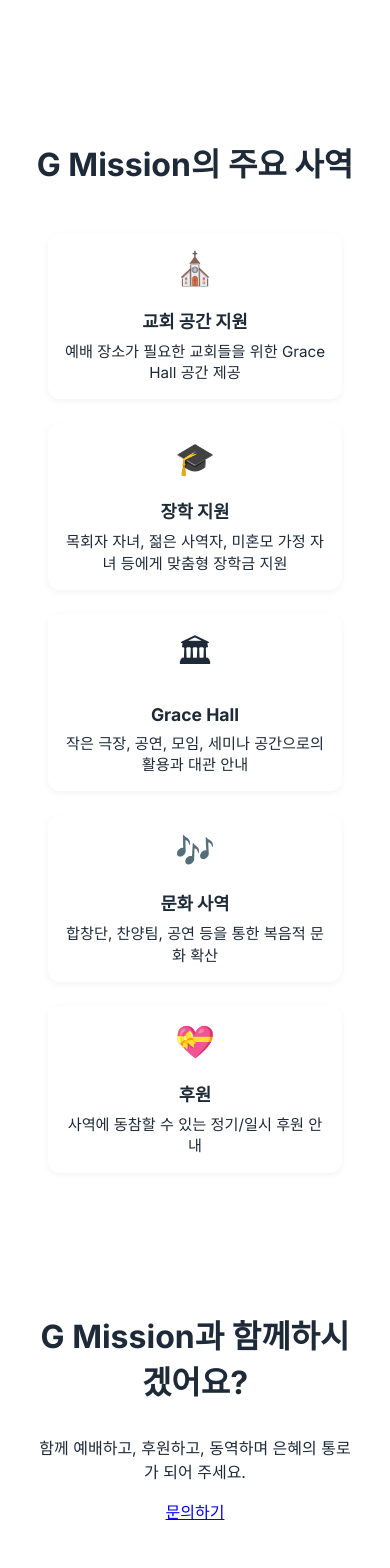
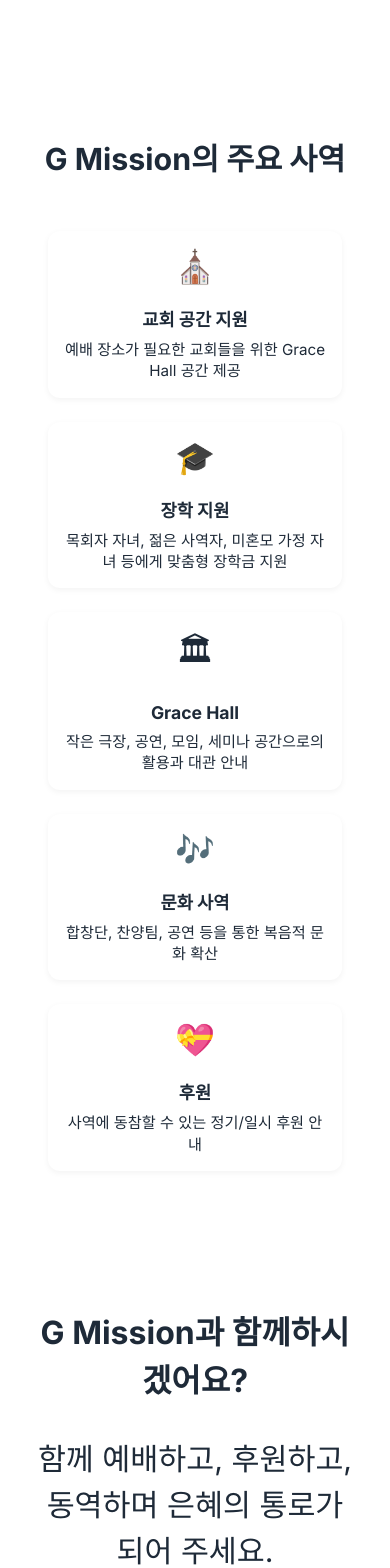
Before and after one commit to bumvino/g-mission, a Next.js app: page / in a window 390 px wide. Shown: the part 300-1868 px from the top of the page. Built offline with nearby package versions, Linux system fonts and the light colour scheme.

Commit message:
Update footer layout: Mobile break font fix features heading and worship info

```diff
--- a/app/globals.css
+++ b/app/globals.css
@@ -258,6 +258,16 @@ img { max-width: 100%; height: auto; display: block; }
     .feature-card {
         padding: 1rem;
     }
+
+    .features-heading {
+        font-size: 1.9rem;
+        line-height: 1.5;
+    }
+
+    .worship-info {
+        font-size: 1.9rem;
+        line-height: 1.5;
+    }
 }
 
 /* Small screen breakpoint (≤ 600px) */
--- a/app/scholarship/page.jsx
+++ b/app/scholarship/page.jsx
@@ -50,7 +50,7 @@ export default function ScholarshipPage() {
                 <h2>장학금 신청 또는 추천을 원하시나요?</h2>
                 <p>
                     해당 사역의 대상자이거나 추천하고 싶은 분이 있다면, 아래 버튼을 눌러 연락해 주세요.
-                    G-MISSION은 함께 하나님의 부르심을 이루는 여정을 동행하고자 합니다.
+                    G Mission은 함께 하나님의 부르심을 이루는 여정을 동행하고자 합니다.
                 </p>
 
                 <div className="mt-6">
```
